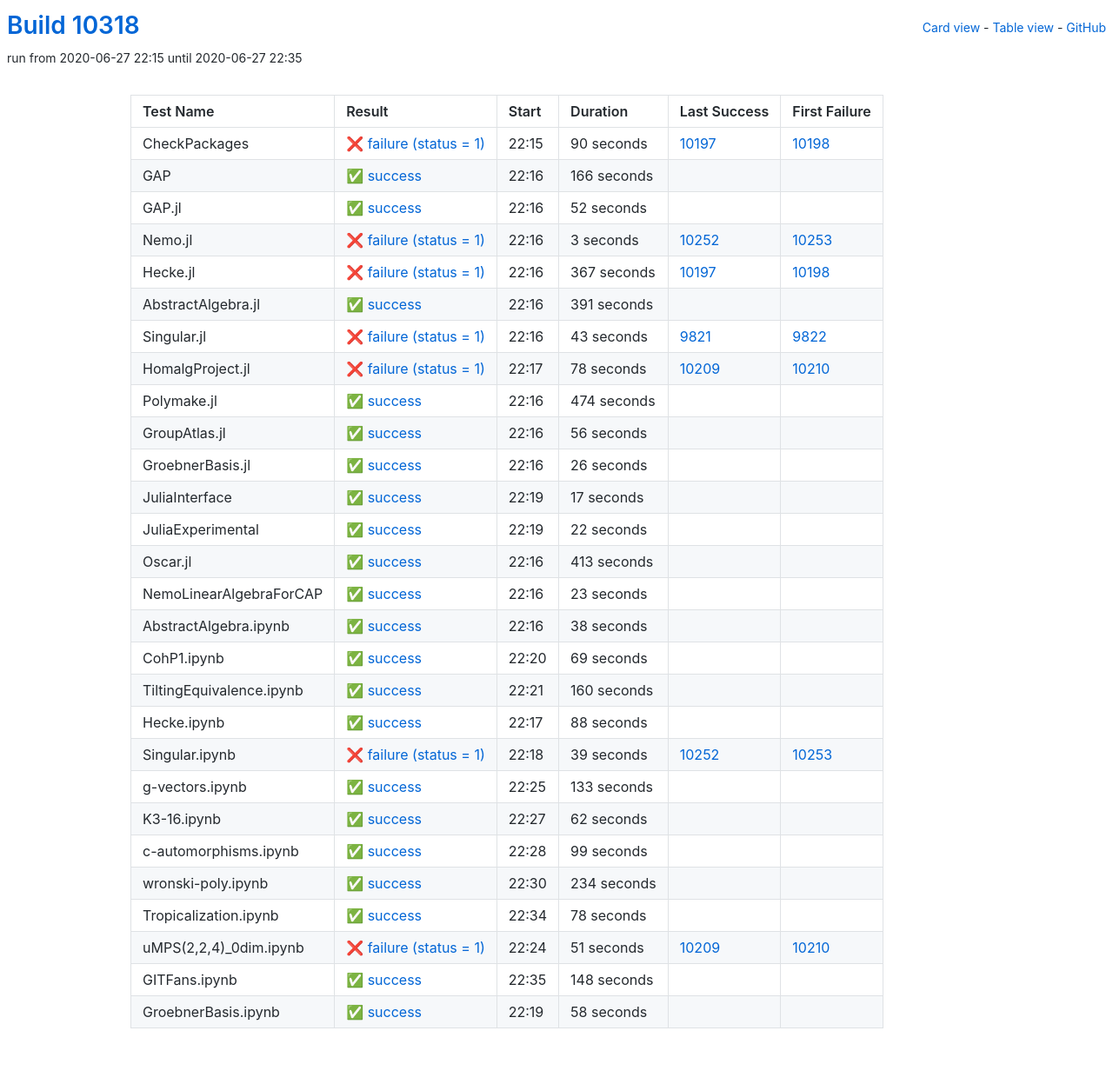
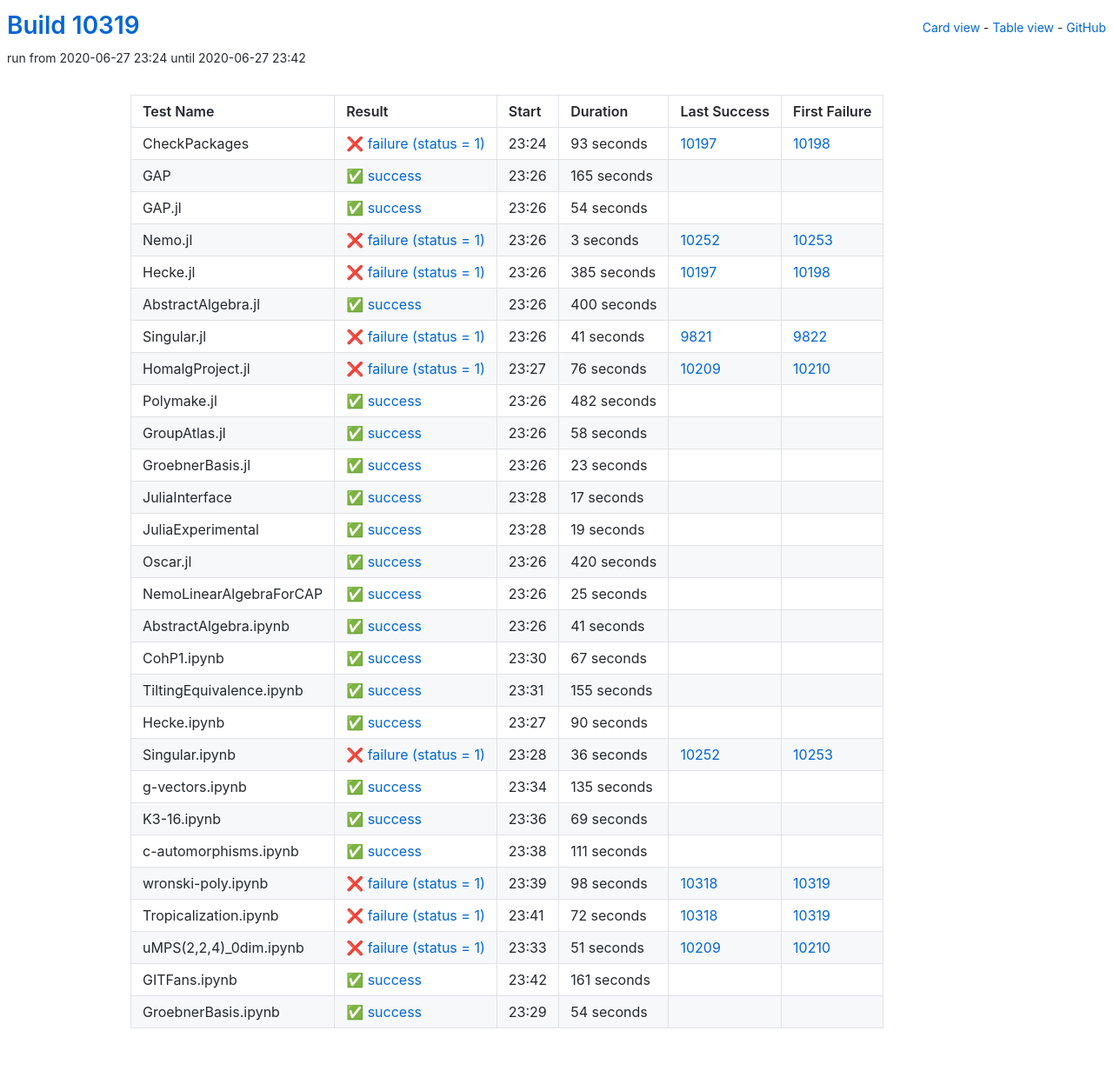
Before and after one commit to oscar-system/oscar-ci-status, a Jekyll site: the page built from table.html, in a window 1280 px wide. Shown: the whole page at 87% size. Built offline with Jekyll 4.4.1, drawn with Linux system fonts in a browser that asks for light colours.

Commit message:
Build #10319

```diff
--- a/_data/ci.yml
+++ b/_data/ci.yml
@@ -1,6 +1,6 @@
 ---
-build: 10318
-build_url: https://oscarci.mathematik.uni-kl.de/job/oscar/10318/
+build: 10319
+build_url: https://oscarci.mathematik.uni-kl.de/job/oscar/10319/
 job: oscar
 organization: oscar-system
 repo: oscar-ci-status
@@ -8,44 +8,44 @@
 tests:
 - name: CheckPackages
   id: checkpackages
-  log: https://oscarci.mathematik.uni-kl.de/job/oscar/10318/artifact/logs/build-10318/CheckPackages.log
-  start: 2020-06-27 22:15
+  log: https://oscarci.mathematik.uni-kl.de/job/oscar/10319/artifact/logs/build-10319/CheckPackages.log
+  start: 2020-06-27 23:24
   success: false
   exitcode: 1
   status: failure
-  duration: 90
+  duration: 93
   last_success: 10197
   last_success_url: https://oscarci.mathematik.uni-kl.de/job/oscar/10197/
   first_failure: 10198
   first_failure_url: https://oscarci.mathematik.uni-kl.de/job/oscar/10198/
 - name: GAP
   id: gap
-  log: https://oscarci.mathematik.uni-kl.de/job/oscar/10318/artifact/logs/build-10318/GAP.log
-  start: 2020-06-27 22:16
+  log: https://oscarci.mathematik.uni-kl.de/job/oscar/10319/artifact/logs/build-10319/GAP.log
+  start: 2020-06-27 23:26
   success: true
   exitcode: 0
   status: success
-  duration: 166
+  duration: 165
   last_success: false
   last_success_url:
   first_failure: false
   first_failure_url:
 - name: GAP.jl
   id: gap-jl
-  log: https://oscarci.mathematik.uni-kl.de/job/oscar/10318/artifact/logs/build-10318/GAP.jl.log
-  start: 2020-06-27 22:16
+  log: https://oscarci.mathematik.uni-kl.de/job/oscar/10319/artifact/logs/build-10319/GAP.jl.log
+  start: 2020-06-27 23:26
   success: true
   exitcode: 0
   status: success
-  duration: 52
+  duration: 54
   last_success: false
   last_success_url:
   first_failure: false
   first_failure_url:
 - name: Nemo.jl
   id: nemo-jl
-  log: https://oscarci.mathematik.uni-kl.de/job/oscar/10318/artifact/logs/build-10318/Nemo.jl.log
-  start: 2020-06-27 22:16
+  log: https://oscarci.mathematik.uni-kl.de/job/oscar/10319/artifact/logs/build-10319/Nemo.jl.log
+  start: 2020-06-27 23:26
   success: false
   exitcode: 1
   status: failure
@@ -56,92 +56,92 @@
   first_failure_url: https://oscarci.mathematik.uni-kl.de/job/oscar/10253/
 - name: Hecke.jl
   id: hecke-jl
-  log: https://oscarci.mathematik.uni-kl.de/job/oscar/10318/artifact/logs/build-10318/Hecke.jl.log
-  start: 2020-06-27 22:16
+  log: https://oscarci.mathematik.uni-kl.de/job/oscar/10319/artifact/logs/build-10319/Hecke.jl.log
+  start: 2020-06-27 23:26
   success: false
   exitcode: 1
   status: failure
-  duration: 367
+  duration: 385
   last_success: 10197
   last_success_url: https://oscarci.mathematik.uni-kl.de/job/oscar/10197/
   first_failure: 10198
   first_failure_url: https://oscarci.mathematik.uni-kl.de/job/oscar/10198/
 - name: AbstractAlgebra.jl
   id: abstractalgebra-jl
-  log: https://oscarci.mathematik.uni-kl.de/job/oscar/10318/artifact/logs/build-10318/AbstractAlgebra.jl.log
-  start: 2020-06-27 22:16
+  log: https://oscarci.mathematik.uni-kl.de/job/oscar/10319/artifact/logs/build-10319/AbstractAlgebra.jl.log
+  start: 2020-06-27 23:26
   success: true
   exitcode: 0
   status: success
-  duration: 391
+  duration: 400
   last_success: false
   last_success_url:
   first_failure: false
   first_failure_url:
 - name: Singular.jl
   id: singular-jl
-  log: https://oscarci.mathematik.uni-kl.de/job/oscar/10318/artifact/logs/build-10318/Singular.jl.log
-  start: 2020-06-27 22:16
+  log: https://oscarci.mathematik.uni-kl.de/job/oscar/10319/artifact/logs/build-10319/Singular.jl.log
+  start: 2020-06-27 23:26
   success: false
   exitcode: 1
   status: failure
-  duration: 43
+  duration: 41
   last_success: 9821
   last_success_url: https://oscarci.mathematik.uni-kl.de/job/oscar/9821/
   first_failure: 9822
   first_failure_url: https://oscarci.mathematik.uni-kl.de/job/oscar/9822/
 - name: HomalgProject.jl
   id: homalgproject-jl
-  log: https://oscarci.mathematik.uni-kl.de/job/oscar/10318/artifact/logs/build-10318/HomalgProject.jl.log
-  start: 2020-06-27 22:17
+  log: https://oscarci.mathematik.uni-kl.de/job/oscar/10319/artifact/logs/build-10319/HomalgProject.jl.log
+  start: 2020-06-27 23:27
   success: false
   exitcode: 1
   status: failure
-  duration: 78
+  duration: 76
   last_success: 10209
   last_success_url: https://oscarci.mathematik.uni-kl.de/job/oscar/10209/
   first_failure: 10210
   first_failure_url: https://oscarci.mathematik.uni-kl.de/job/oscar/10210/
 - name: Polymake.jl
   id: polymake-jl
-  log: https://oscarci.mathematik.uni-kl.de/job/oscar/10318/artifact/logs/build-10318/Polymake.jl.log
-  start: 2020-06-27 22:16
+  log: https://oscarci.mathematik.uni-kl.de/job/oscar/10319/artifact/logs/build-10319/Polymake.jl.log
+  start: 2020-06-27 23:26
   success: true
   exitcode: 0
   status: success
-  duration: 474
+  duration: 482
   last_success: false
   last_success_url:
   first_failure: false
   first_failure_url:
 - name: GroupAtlas.jl
   id: groupatlas-jl
-  log: https://oscarci.mathematik.uni-kl.de/job/oscar/10318/artifact/logs/build-10318/GroupAtlas.jl.log
-  start: 2020-06-27 22:16
+  log: https://oscarci.mathematik.uni-kl.de/job/oscar/10319/artifact/logs/build-10319/GroupAtlas.jl.log
+  start: 2020-06-27 23:26
   success: true
   exitcode: 0
   status: success
-  duration: 56
+  duration: 58
   last_success: false
   last_success_url:
   first_failure: false
   first_failure_url:
 - name: GroebnerBasis.jl
   id: groebnerbasis-jl
-  log: https://oscarci.mathematik.uni-kl.de/job/oscar/10318/artifact/logs/build-10318/GroebnerBasis.jl.log
-  start: 2020-06-27 22:16
+  log: https://oscarci.mathematik.uni-kl.de/job/oscar/10319/artifact/logs/build-10319/GroebnerBasis.jl.log
+  start: 2020-06-27 23:26
   success: true
   exitcode: 0
   status: success
-  duration: 26
+  duration: 23
   last_success: false
   last_success_url:
   first_failure: false
   first_failure_url:
 - name: JuliaInterface
   id: juliainterface
-  log: https://oscarci.mathematik.uni-kl.de/job/oscar/10318/artifact/logs/build-10318/JuliaInterface.log
-  start: 2020-06-27 22:19
+  log: https://oscarci.mathematik.uni-kl.de/job/oscar/10319/artifact/logs/build-10319/JuliaInterface.log
+  start: 2020-06-27 23:28
   success: true
   exitcode: 0
   status: success
@@ -152,56 +152,116 @@
   first_failure_url:
 - name: JuliaExperimental
   id: juliaexperimental
-  log: https://oscarci.mathematik.uni-kl.de/job/oscar/10318/artifact/logs/build-10318/JuliaExperimental.log
-  start: 2020-06-27 22:19
+  log: https://oscarci.mathematik.uni-kl.de/job/oscar/10319/artifact/logs/build-10319/JuliaExperimental.log
+  start: 2020-06-27 23:28
   success: true
   exitcode: 0
   status: success
-  duration: 22
+  duration: 19
   last_success: false
   last_success_url:
   first_failure: false
   first_failure_url:
 - name: Oscar.jl
   id: oscar-jl
-  log: https://oscarci.mathematik.uni-kl.de/job/oscar/10318/artifact/logs/build-10318/Oscar.jl.log
-  start: 2020-06-27 22:16
+  log: https://oscarci.mathematik.uni-kl.de/job/oscar/10319/artifact/logs/build-10319/Oscar.jl.log
+  start: 2020-06-27 23:26
   success: true
   exitcode: 0
   status: success
-  duration: 413
+  duration: 420
   last_success: false
   last_success_url:
   first_failure: false
   first_failure_url:
 - name: NemoLinearAlgebraForCAP
   id: nemolinearalgebraforcap
-  log: https://oscarci.mathematik.uni-kl.de/job/oscar/10318/artifact/logs/build-10318/NemoLinearAlgebraForCAP.log
-  start: 2020-06-27 22:16
+  log: https://oscarci.mathematik.uni-kl.de/job/oscar/10319/artifact/logs/build-10319/NemoLinearAlgebraForCAP.log
+  start: 2020-06-27 23:26
   success: true
   exitcode: 0
   status: success
-  duration: 23
+  duration: 25
   last_success: false
   last_success_url:
   first_failure: false
   first_failure_url:
 - name: AbstractAlgebra.ipynb
   id: abstractalgebra-ipynb
-  log: https://oscarci.mathematik.uni-kl.de/job/oscar/10318/artifact/logs/build-10318/AbstractAlgebra.ipynb.log
-  start: 2020-06-27 22:16
+  log: https://oscarci.mathematik.uni-kl.de/job/oscar/10319/artifact/logs/build-10319/AbstractAlgebra.ipynb.log
+  start: 2020-06-27 23:26
   success: true
   exitcode: 0
   status: success
-  duration: 38
+  duration: 41
   last_success: false
   last_success_url:
   first_failure: false
   first_failure_url:
 - name: CohP1.ipynb
   id: cohp1-ipynb
-  log: https://oscarci.mathematik.uni-kl.de/job/oscar/10318/artifact/logs/build-10318/CohP1.ipynb.log
-  start: 2020-06-27 22:20
+  log: https://oscarci.mathematik.uni-kl.de/job/oscar/10319/artifact/logs/build-10319/CohP1.ipynb.log
+  start: 2020-06-27 23:30
+  success: true
+  exitcode: 0
+  status: success
+  duration: 67
+  last_success: false
+  last_success_url:
+  first_failure: false
+  first_failure_url:
+- name: TiltingEquivalence.ipynb
+  id: tiltingequivalence-ipynb
+  log: https://oscarci.mathematik.uni-kl.de/job/oscar/10319/artifact/logs/build-10319/TiltingEquivalence.ipynb.log
+  start: 2020-06-27 23:31
+  success: true
+  exitcode: 0
+  status: success
+  duration: 155
+  last_success: false
+  last_success_url:
+  first_failure: false
+  first_failure_url:
+- name: Hecke.ipynb
+  id: hecke-ipynb
+  log: https://oscarci.mathematik.uni-kl.de/job/oscar/10319/artifact/logs/build-10319/Hecke.ipynb.log
+  start: 2020-06-27 23:27
+  success: true
+  exitcode: 0
+  status: success
+  duration: 90
+  last_success: false
+  last_success_url:
+  first_failure: false
+  first_failure_url:
+- name: Singular.ipynb
+  id: singular-ipynb
+  log: https://oscarci.mathematik.uni-kl.de/job/oscar/10319/artifact/logs/build-10319/Singular.ipynb.log
+  start: 2020-06-27 23:28
+  success: false
+  exitcode: 1
+  status: failure
+  duration: 36
+  last_success: 10252
+  last_success_url: https://oscarci.mathematik.uni-kl.de/job/oscar/10252/
+  first_failure: 10253
+  first_failure_url: https://oscarci.mathematik.uni-kl.de/job/oscar/10253/
+- name: g-vectors.ipynb
+  id: g-vectors-ipynb
+  log: https://oscarci.mathematik.uni-kl.de/job/oscar/10319/artifact/logs/build-10319/g-vectors.ipynb.log
+  start: 2020-06-27 23:34
+  success: true
+  exitcode: 0
+  status: success
+  duration: 135
+  last_success: false
+  last_success_url:
+  first_failure: false
+  first_failure_url:
+- name: K3-16.ipynb
+  id: k3-16-ipynb
+  log: https://oscarci.mathematik.uni-kl.de/job/oscar/10319/artifact/logs/build-10319/K3-16.ipynb.log
+  start: 2020-06-27 23:36
   success: true
   exitcode: 0
   status: success
@@ -210,106 +270,46 @@
   last_success_url:
   first_failure: false
   first_failure_url:
-- name: TiltingEquivalence.ipynb
-  id: tiltingequivalence-ipynb
-  log: https://oscarci.mathematik.uni-kl.de/job/oscar/10318/artifact/logs/build-10318/TiltingEquivalence.ipynb.log
-  start: 2020-06-27 22:21
+- name: c-automorphisms.ipynb
+  id: c-automorphisms-ipynb
+  log: https://oscarci.mathematik.uni-kl.de/job/oscar/10319/artifact/logs/build-10319/c-automorphisms.ipynb.log
+  start: 2020-06-27 23:38
   success: true
   exitcode: 0
   status: success
-  duration: 160
-  last_success: false
-  last_success_url:
-  first_failure: false
-  first_failure_url:
-- name: Hecke.ipynb
-  id: hecke-ipynb
-  log: https://oscarci.mathematik.uni-kl.de/job/oscar/10318/artifact/logs/build-10318/Hecke.ipynb.log
-  start: 2020-06-27 22:17
-  success: true
-  exitcode: 0
-  status: success
-  duration: 88
-  last_success: false
-  last_success_url:
-  first_failure: false
-  first_failure_url:
-- name: Singular.ipynb
-  id: singular-ipynb
-  log: https://oscarci.mathematik.uni-kl.de/job/oscar/10318/artifact/logs/build-10318/Singular.ipynb.log
-  start: 2020-06-27 22:18
-  success: false
-  exitcode: 1
-  status: failure
-  duration: 39
-  last_success: 10252
-  last_success_url: https://oscarci.mathematik.uni-kl.de/job/oscar/10252/
-  first_failure: 10253
-  first_failure_url: https://oscarci.mathematik.uni-kl.de/job/oscar/10253/
-- name: g-vectors.ipynb
-  id: g-vectors-ipynb
-  log: https://oscarci.mathematik.uni-kl.de/job/oscar/10318/artifact/logs/build-10318/g-vectors.ipynb.log
-  start: 2020-06-27 22:25
-  success: true
-  exitcode: 0
-  status: success
-  duration: 133
-  last_success: false
-  last_success_url:
-  first_failure: false
-  first_failure_url:
-- name: K3-16.ipynb
-  id: k3-16-ipynb
-  log: https://oscarci.mathematik.uni-kl.de/job/oscar/10318/artifact/logs/build-10318/K3-16.ipynb.log
-  start: 2020-06-27 22:27
-  success: true
-  exitcode: 0
-  status: success
-  duration: 62
-  last_success: false
-  last_success_url:
-  first_failure: false
-  first_failure_url:
-- name: c-automorphisms.ipynb
-  id: c-automorphisms-ipynb
-  log: https://oscarci.mathematik.uni-kl.de/job/oscar/10318/artifact/logs/build-10318/c-automorphisms.ipynb.log
-  start: 2020-06-27 22:28
-  success: true
-  exitcode: 0
-  status: success
-  duration: 99
+  duration: 111
   last_success: false
   last_success_url:
   first_failure: false
   first_failure_url:
 - name: wronski-poly.ipynb
   id: wronski-poly-ipynb
-  log: https://oscarci.mathematik.uni-kl.de/job/oscar/10318/artifact/logs/build-10318/wronski-poly.ipynb.log
-  start: 2020-06-27 22:30
-  success: true
-  exitcode: 0
-  status: success
-  duration: 234
-  last_success: false
-  last_success_url:
-  first_failure: false
-  first_failure_url:
+  log: https://oscarci.mathematik.uni-kl.de/job/oscar/10319/artifact/logs/build-10319/wronski-poly.ipynb.log
+  start: 2020-06-27 23:39
+  success: false
+  exitcode: 1
+  status: failure
+  duration: 98
+  last_success: 10318
+  last_success_url: https://oscarci.mathematik.uni-kl.de/job/oscar/10318/
+  first_failure: 10319
+  first_failure_url: https://oscarci.mathematik.uni-kl.de/job/oscar/10319/
 - name: Tropicalization.ipynb
   id: tropicalization-ipynb
-  log: https://oscarci.mathematik.uni-kl.de/job/oscar/10318/artifact/logs/build-10318/Tropicalization.ipynb.log
-  start: 2020-06-27 22:34
-  success: true
-  exitcode: 0
-  status: success
-  duration: 78
-  last_success: false
-  last_success_url:
-  first_failure: false
-  first_failure_url:
+  log: https://oscarci.mathematik.uni-kl.de/job/oscar/10319/artifact/logs/build-10319/Tropicalization.ipynb.log
+  start: 2020-06-27 23:41
+  success: false
+  exitcode: 1
+  status: failure
+  duration: 72
+  last_success: 10318
+  last_success_url: https://oscarci.mathematik.uni-kl.de/job/oscar/10318/
+  first_failure: 10319
+  first_failure_url: https://oscarci.mathematik.uni-kl.de/job/oscar/10319/
 - name: uMPS(2,2,4)_0dim.ipynb
   id: umps-2-2-4-0dim-ipynb
-  log: https://oscarci.mathematik.uni-kl.de/job/oscar/10318/artifact/logs/build-10318/uMPS-2-2-4-_0dim.ipynb.log
-  start: 2020-06-27 22:24
+  log: https://oscarci.mathematik.uni-kl.de/job/oscar/10319/artifact/logs/build-10319/uMPS-2-2-4-_0dim.ipynb.log
+  start: 2020-06-27 23:33
   success: false
   exitcode: 1
   status: failure
@@ -320,24 +320,24 @@
   first_failure_url: https://oscarci.mathematik.uni-kl.de/job/oscar/10210/
 - name: GITFans.ipynb
   id: gitfans-ipynb
-  log: https://oscarci.mathematik.uni-kl.de/job/oscar/10318/artifact/logs/build-10318/GITFans.ipynb.log
-  start: 2020-06-27 22:35
+  log: https://oscarci.mathematik.uni-kl.de/job/oscar/10319/artifact/logs/build-10319/GITFans.ipynb.log
+  start: 2020-06-27 23:42
   success: true
   exitcode: 0
   status: success
-  duration: 148
+  duration: 161
   last_success: false
   last_success_url:
   first_failure: false
   first_failure_url:
 - name: GroebnerBasis.ipynb
   id: groebnerbasis-ipynb
-  log: https://oscarci.mathematik.uni-kl.de/job/oscar/10318/artifact/logs/build-10318/GroebnerBasis.ipynb.log
-  start: 2020-06-27 22:19
+  log: https://oscarci.mathematik.uni-kl.de/job/oscar/10319/artifact/logs/build-10319/GroebnerBasis.ipynb.log
+  start: 2020-06-27 23:29
   success: true
   exitcode: 0
   status: success
-  duration: 58
+  duration: 54
   last_success: false
   last_success_url:
   first_failure: false
```
Also changed, not shown: README.md.
